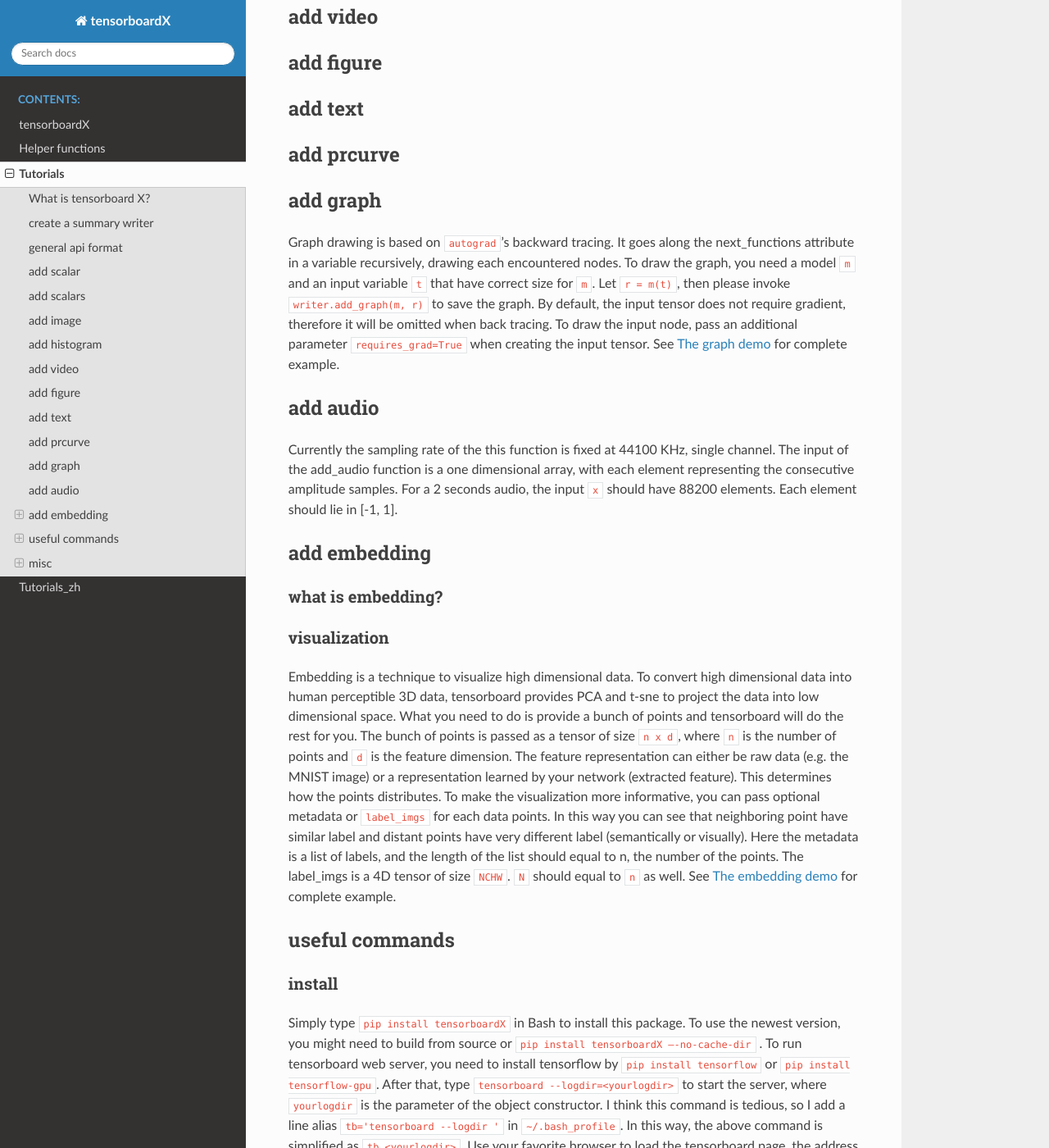
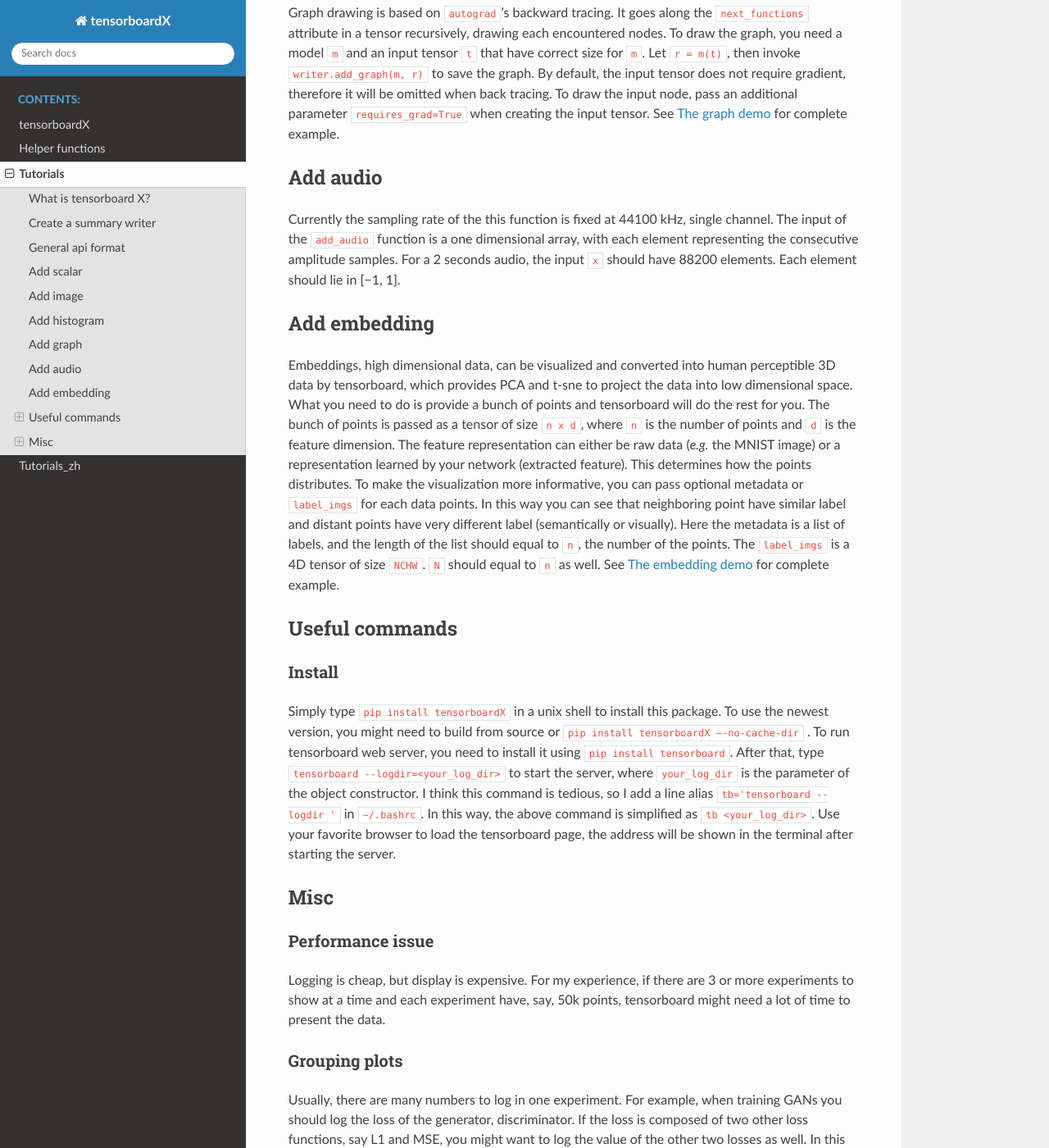
Before and after one commit to lanpa/tensorboardX, a Sphinx documentation site: the page built from docs/tutorial.rst, in a window 1280 px wide and 1400 px high, scrolled down 1845 px. Shown: the whole window at 82% size. Built offline with Sphinx 7.4.7 and the Read the Docs theme 2.0.0, drawn with Linux system fonts in a browser that asks for light colours; some of the changed text lies outside the part shown.

Commit message:
Update tutorial.rst
Fix the documentation (now compliant with PyTorch >= 0.4.0)

```diff
--- a/docs/tutorial.rst
+++ b/docs/tutorial.rst
@@ -44,30 +44,25 @@
 different runs in tensorboard.
 
 
-general api format
+General api format
 ------------------
 .. code-block:: python
 
     add_something(tag name, object, iteration number)
 
 
-add scalar
+Add scalar
 -----------
 Scalar value is the most simple data type to deal with. Mostly we save the loss
 value of each training step, or the accuracy after each epoch. Sometimes I save
 the corresponding learning rate as well. It's cheap to save scalar value. Just
 log anything you think is important. To log a scalar value, use
 ``writer.add_scalar('myscalar', value, iteration)``. Note that the program complains
-if you feed a PyTorch variable. Remember to extract the scalar value by
-``x.data[0]`` if ``x`` is a torch variable.
+if you feed a PyTorch tensor. Remember to extract the scalar value by
+``x.item()`` if ``x`` is a torch scalar tensor.
 
 
-add scalars
------------
-
-
-
-add image
+Add image
 ---------
 An image is represented as 3-dimensional tensor. The simplest case is save one
 image at a time. In this case, the image should be passed as a 3-dimension
@@ -81,34 +76,20 @@
 	Remember to normalize your image.
 
 
-add histogram
+Add histogram
 -------------
-Saving histogram is expensive. Both in computation time and storage. If training
+Saving histograms is expensive. Both in computation time and storage. If training
 slows down after using this package, check this first. To save a histogram,
 convert the array into numpy array and save with ``writer.add_histogram('hist',
 array, iteration)``.
 
-add video
----------
 
-
-add figure
-----------
-
-
-add text
---------
-
-
-add prcurve
------------
-
-add graph
+Add graph
 ---------
 Graph drawing is based on ``autograd``'s backward tracing. It goes along the
-next_functions attribute in a variable recursively, drawing each encountered
-nodes. To draw the graph, you need a model ``m`` and an input variable ``t``
-that have correct size for ``m``. Let ``r = m(t)``, then please invoke
+``next_functions`` attribute in a tensor recursively, drawing each encountered
+nodes. To draw the graph, you need a model ``m`` and an input tensor ``t``
+that have correct size for ``m``. Let ``r = m(t)``, then invoke
 ``writer.add_graph(m, r)`` to save the graph. By default, the input tensor does not
 require gradient, therefore it will be omitted when back tracing. To draw the
 input node, pass an additional parameter ``requires_grad=True`` when creating the
@@ -117,75 +98,58 @@
 complete example.
 
 
-add audio
+Add audio
 ---------
-Currently the sampling rate of the this function is fixed at 44100 KHz, single
-channel. The input of the add_audio function is a one dimensional array, with
+Currently the sampling rate of the this function is fixed at 44100 kHz, single
+channel. The input of the ``add_audio`` function is a one dimensional array, with
 each element representing the consecutive amplitude samples. For a 2 seconds
 audio, the input ``x`` should have 88200 elements. Each element should lie in
-[-1, 1].
+[−1, 1].
 
-add embedding
+Add embedding
 -------------
-what is embedding?
-==================
-
-
-visualization
-=============
-Embedding is a technique to visualize high dimensional data. To convert high
-dimensional data into human perceptible 3D data, tensorboard provides PCA and
+Embeddings, high dimensional data, can be visualized and converted
+into human perceptible 3D data by tensorboard, which provides PCA and
 t-sne to project the data into low dimensional space. What you need to do is
 provide a bunch of points and tensorboard will do the rest for you. The bunch of
 points is passed as a tensor of size ``n x d``, where ``n`` is the number of points and
 ``d`` is the feature dimension. The feature representation can either be raw data
-(e.g. the MNIST image) or a representation learned by your network (extracted
+(*e.g.* the MNIST image) or a representation learned by your network (extracted
 feature). This determines how the points distributes. To make the visualization
 more informative, you can pass optional metadata or ``label_imgs`` for each data
 points. In this way you can see that neighboring point have similar label and
 distant points have very different label (semantically or visually). Here the
-metadata is a list of labels, and the length of the list should equal to n, the
-number of the points. The label_imgs is a 4D tensor of size ``NCHW``. ``N`` should equal
+metadata is a list of labels, and the length of the list should equal to ``n``, the
+number of the points. The ``label_imgs`` is a 4D tensor of size ``NCHW``. ``N`` should equal
 to ``n`` as well. See
 `The embedding demo <https://github.com/lanpa/tensorboardX/blob/master/demo_embedding.py>`_ for
 complete example.
 
 
-useful commands
+Useful commands
 ---------------
-install
+Install
 =======
 
-Simply type ``pip install tensorboardX`` in Bash to install this package.
+Simply type ``pip install tensorboardX`` in a unix shell to install this package.
 To use the newest version, you might need to build from source or ``pip install
 tensorboardX —-no-cache-dir`` .  To run tensorboard web server, you need
-to install tensorflow by ``pip install tensorflow`` or ``pip install tensorflow-gpu``.
-After that, type ``tensorboard --logdir=<yourlogdir>`` to start the server, where
-``yourlogdir`` is the parameter of the object constructor. I think this command is
-tedious, so I add a line alias ``tb='tensorboard --logdir '`` in ``~/.bash_profile``. In
-this way, the above command is simplified as ``tb <yourlogdir>``. Use your favorite
+to install it using ``pip install tensorboard``.
+After that, type ``tensorboard --logdir=<your_log_dir>`` to start the server, where
+``your_log_dir`` is the parameter of the object constructor. I think this command is
+tedious, so I add a line alias ``tb='tensorboard --logdir '`` in ``~/.bashrc``. In
+this way, the above command is simplified as ``tb <your_log_dir>``. Use your favorite
 browser to load the tensorboard page, the address will be shown in the terminal
 after starting the server.
 
 
-
-run tensorboard server
-======================
-
-show more images in tensorboard
-===============================
-
-
-
-misc
+Misc
 ----
-
-
-performance issue
+Performance issue
 =================
 Logging is cheap, but display is expensive.
 For my experience, if there are 3 or more experiments to show at a time and each
-experiment have, say, 50K points, tensorboard might need a lot of time to
+experiment have, say, 50k points, tensorboard might need a lot of time to
 present the data.
 
 
```
Also changed, not shown: other parts of docs/tutorial.rst (+2 -2 lines).
